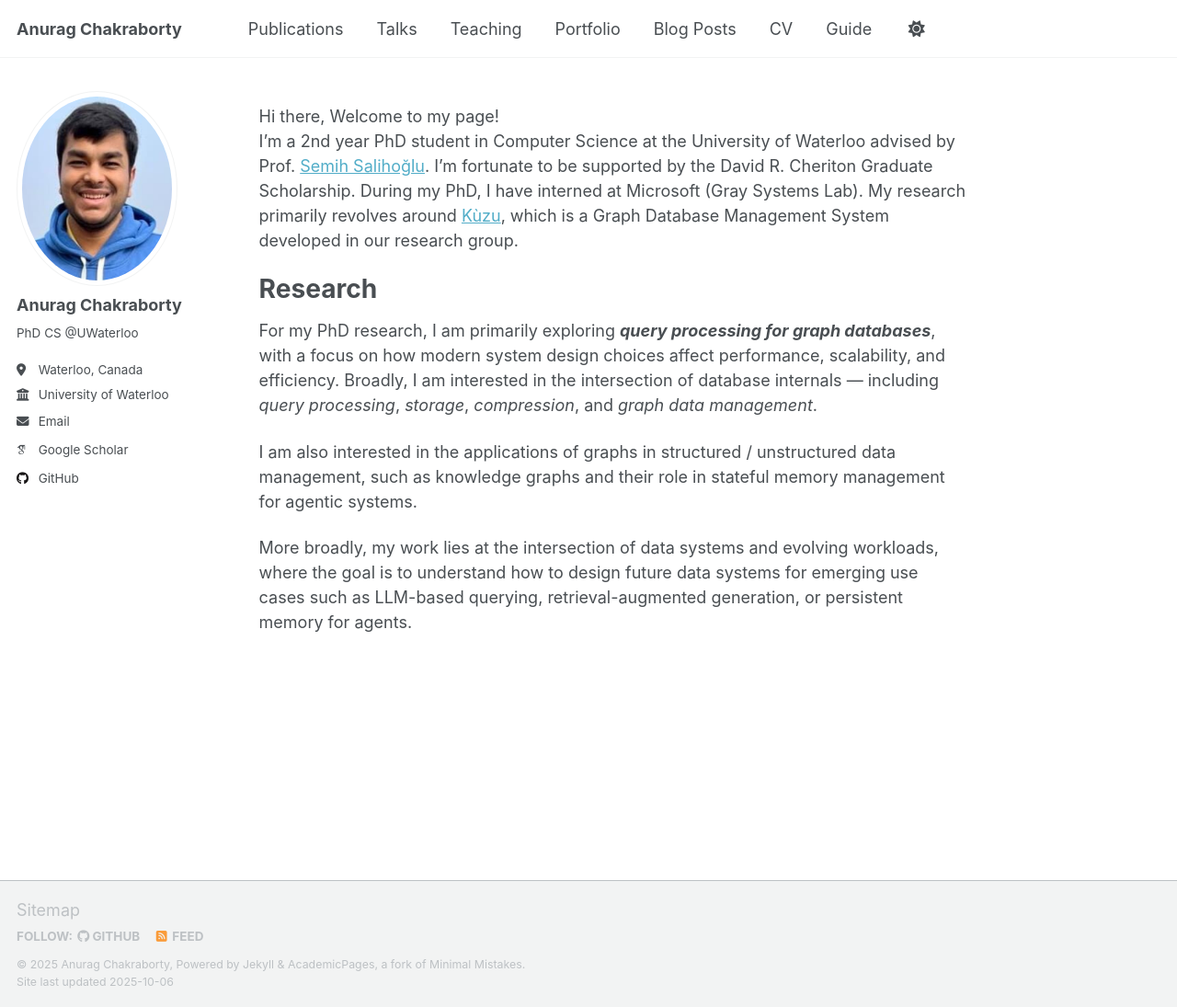
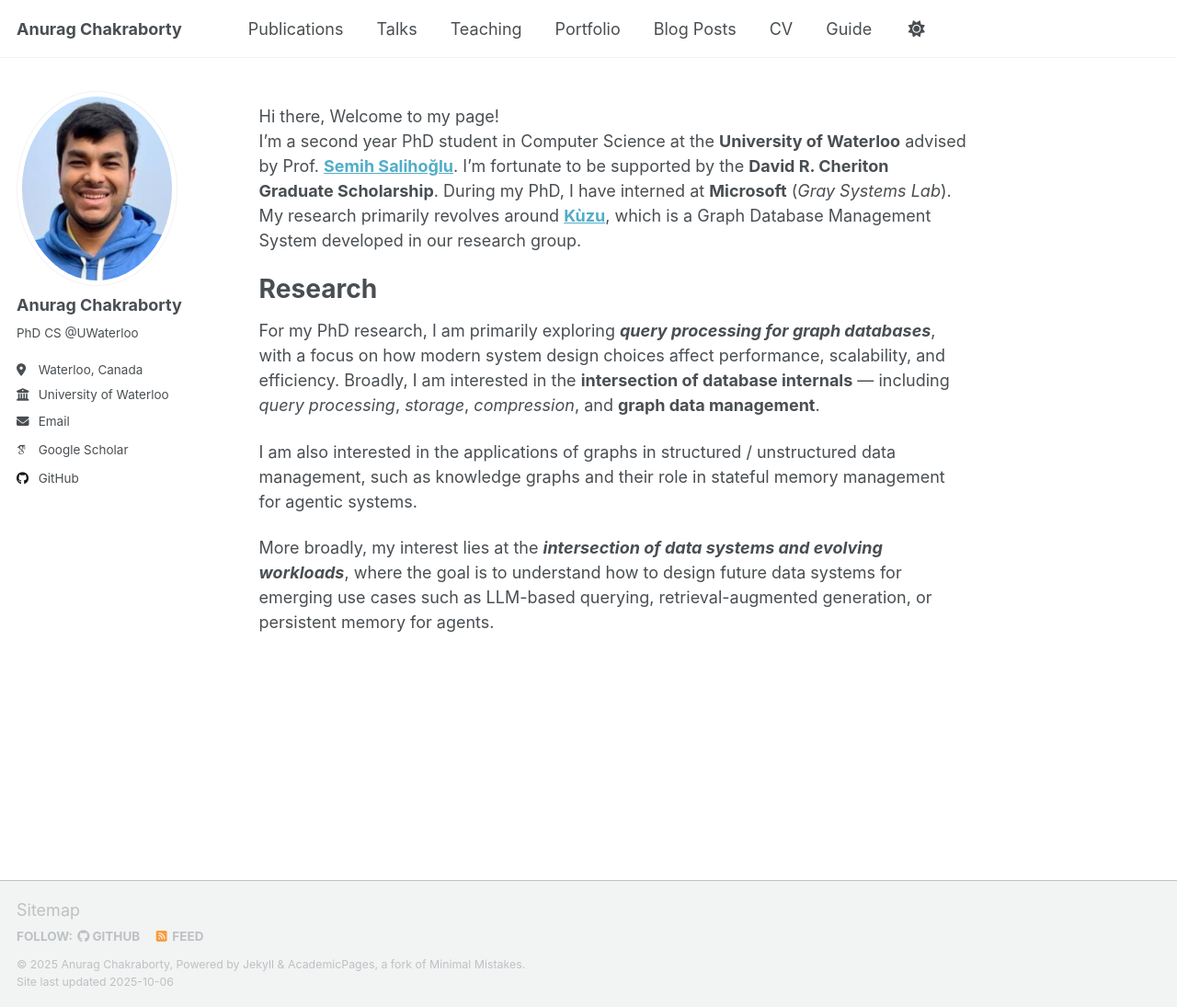
Before and after one commit to anuchak/anuchak.github.io, a Jekyll site: the page built from _pages/about.md, in a window 1280 px wide and 1095 px high. Shown: the whole window at 92% size. Built offline with Jekyll 4.4.1, drawn with Linux system fonts in a browser that asks for light colours; some web fonts are replaced; a script that is not in the unit is left out.

Commit message:
push changes

```diff
--- a/_pages/about.md
+++ b/_pages/about.md
@@ -8,21 +8,21 @@ redirect_from:
 ---
 
 Hi there, Welcome to my page!
-I'm a 2nd year PhD student in Computer Science at the University of Waterloo advised by Prof. [Semih Salihoğlu](https://cs.uwaterloo.ca/~ssalihog/).
-I'm fortunate to be supported by the David R. Cheriton Graduate Scholarship. During my PhD, I have interned at
-Microsoft (Gray Systems Lab). My research primarily revolves around [Kùzu](https://kuzudb.com/), which is a Graph
+I'm a second year PhD student in Computer Science at the **University of Waterloo** advised by Prof. [**Semih Salihoğlu**](https://cs.uwaterloo.ca/~ssalihog/).
+I'm fortunate to be supported by the **David R. Cheriton Graduate Scholarship**. During my PhD, I have interned at
+**Microsoft** (_Gray Systems Lab_). My research primarily revolves around [**Kùzu**](https://kuzudb.com/), which is a Graph
 Database Management System developed in our research group.
 
 Research
 ==========
 
 For my PhD research, I am primarily exploring **_query processing for graph databases_**, with a focus on how modern system
-design choices affect performance, scalability, and efficiency. Broadly, I am interested in the intersection of database
-internals — including _query processing_, _storage_, _compression_, and _graph data management_.
+design choices affect performance, scalability, and efficiency. Broadly, I am interested in the **intersection of database
+internals** — including _query processing_, _storage_, _compression_, and **graph data management**.
 
 I am also interested in the applications of graphs in structured / unstructured data management, such as knowledge
 graphs and their role in stateful memory management for agentic systems.
 
-More broadly, my work lies at the intersection of data systems and evolving workloads, where the goal is to understand
-how to design future data systems for emerging use cases such as LLM-based querying, retrieval-augmented
+More broadly, my interest lies at the **_intersection of data systems and evolving workloads_**, where the goal is to
+understand how to design future data systems for emerging use cases such as LLM-based querying, retrieval-augmented
 generation, or persistent memory for agents.
```
